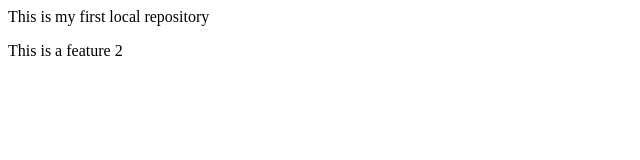
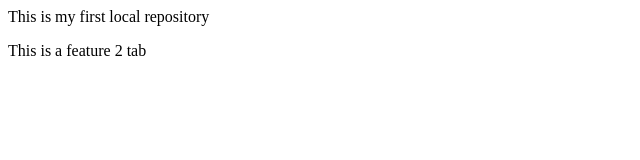
Before and after one commit to Pritiyelutla/LocalRepo, a plain HTML site: page index.html in a window 1280 px wide. Shown: the full height of the page, 0-640 px from the left. Drawn offline with Linux system fonts and the light colour scheme.

Commit message:
Added tab

```diff
--- a/index.html
+++ b/index.html
@@ -1,2 +1,2 @@
 <p>This is my first local repository</p>
-<p>This is a feature 2</p>
+<p>This is a feature 2 tab</p>
```
